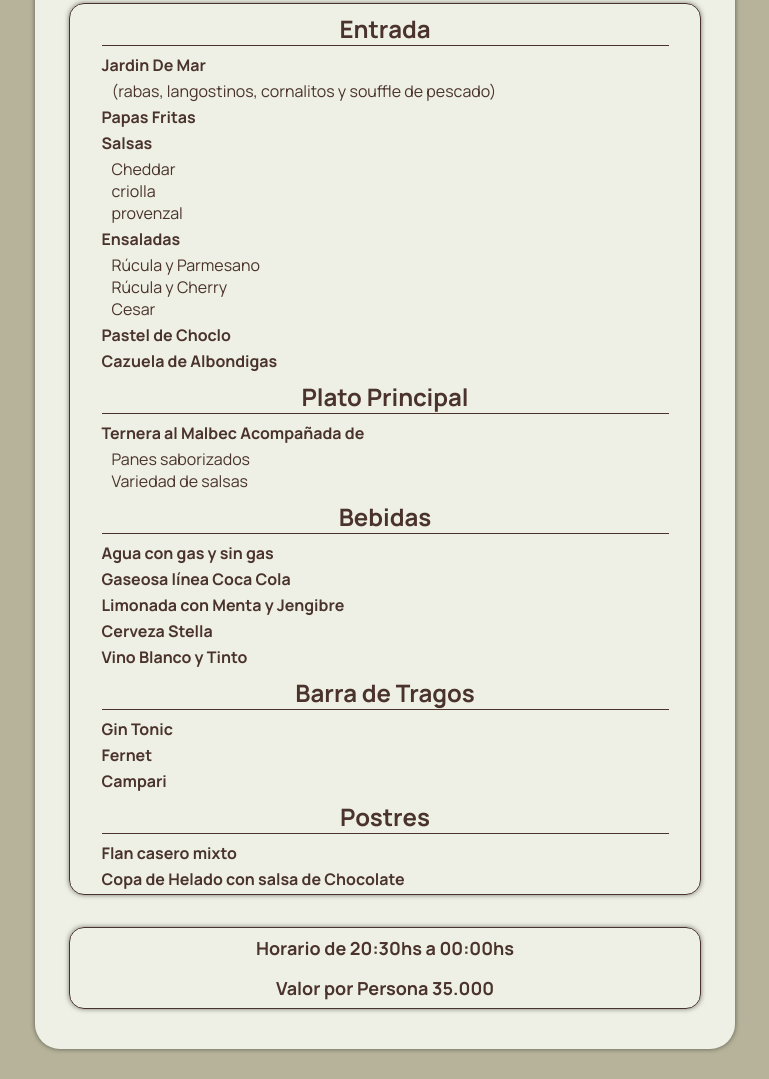
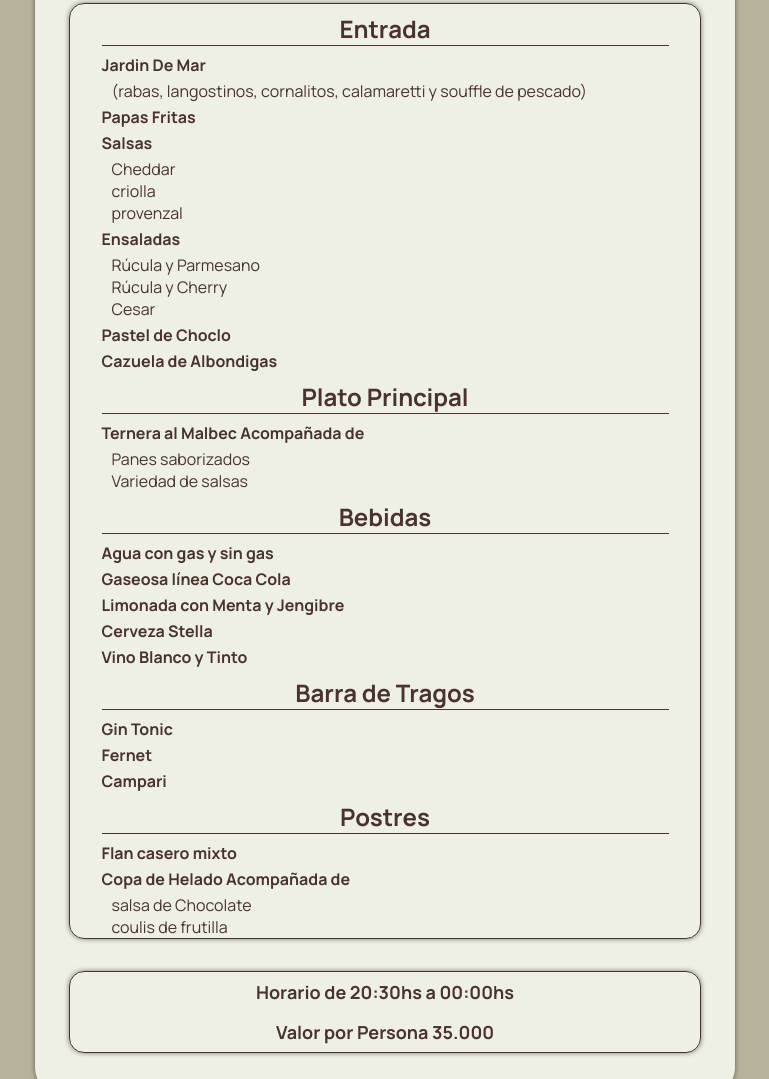
Before and after one commit to LaGaviotaEventos/Evento-018, a plain HTML site: page index.html in a window 1280 px wide. Shown: the part 241-1320 px from the top of the page, without its empty margins (255-1024 px from the left). Drawn offline with nearby package versions, Linux system fonts and the light colour scheme.

Commit message:
Update index.html

```diff
--- a/index.html
+++ b/index.html
@@ -34,7 +34,8 @@
                     <h2>Entrada</h2>
                     <ul>
                         <li class="Nombre-plato">Jardin De Mar</li>
-                        <li class="Variedad-plato">(rabas, langostinos, cornalitos y souffle de pescado)</li>
+                        <li class="Variedad-plato">(rabas, langostinos, cornalitos, calamaretti y souffle de pescado)</li>
+
                         <li class="Nombre-plato">Papas Fritas </li>
                         <li class="Nombre-plato">Salsas</li>
                         <li class="Variedad-plato">Cheddar</li>
@@ -78,7 +79,9 @@
                     <h2>Postres</h2>
                     <ul>
                         <li class="Nombre-plato">Flan casero mixto</li>
-                        <li class="Nombre-plato">Copa de Helado con salsa de Chocolate</li>
+                        <li class="Nombre-plato">Copa de Helado Acompañada de</li>
+                        <li class="Variedad-plato">salsa de Chocolate</li>
+                        <li class="Variedad-plato">coulis de frutilla</li>
                     </ul>
                 </li>
             </ul>
```
